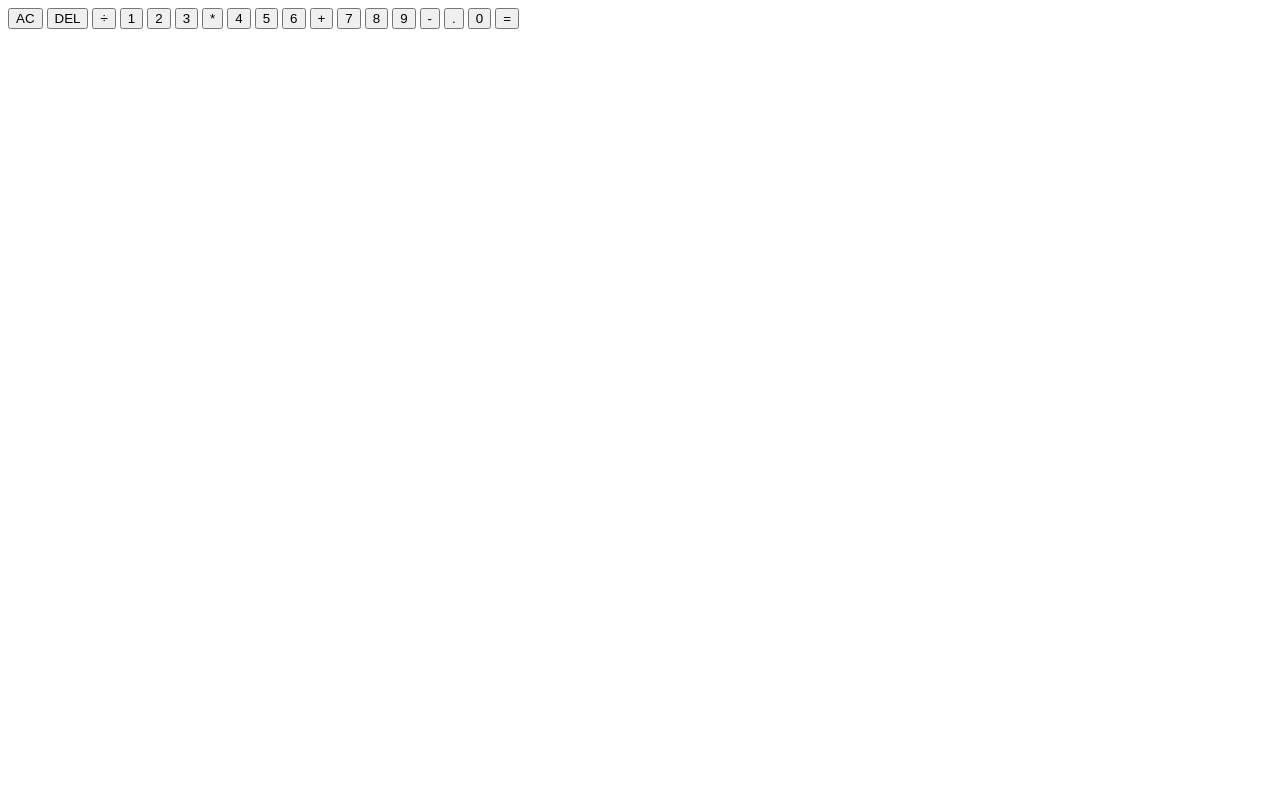
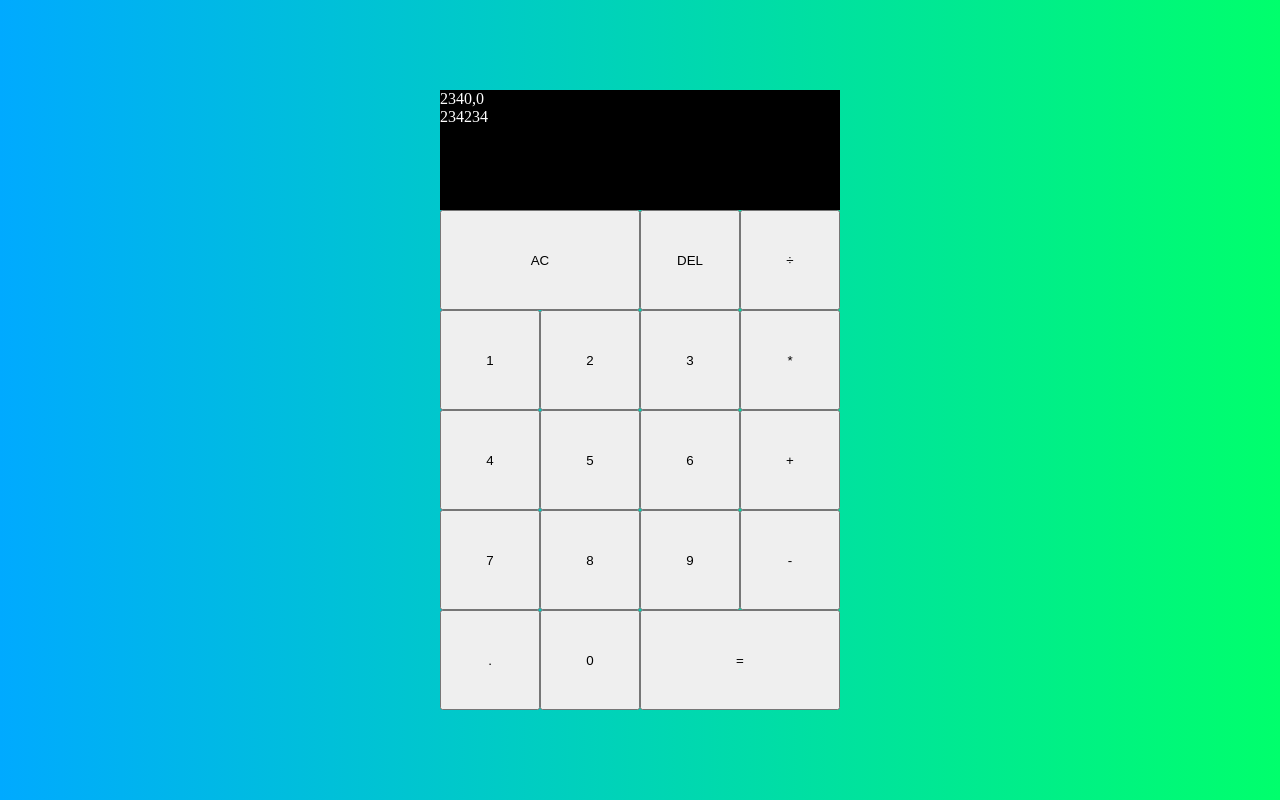
Before and after one commit to moonsftw/calculator-js, a plain HTML site: page index.html in a window 1280 px wide. Drawn offline with Linux system fonts and the light colour scheme.

Commit message:
styles css: estructura grid

```diff
--- a/index.html
+++ b/index.html
@@ -5,13 +5,13 @@
   <meta name="viewport" content="width=device-width, initial-scale=1.0">
   <title>Simple Calculator in JavaScript</title>
   <link rel="stylesheet" href="./styles.css">
-  <script src="./script.js" defer></script>
+  <script src="./script.js" defer></script> <!-- Sería lo mismo que ponerlo al final del body, usando la palabra reservada defer -->
 </head>
 <body>
   <div class="calculator-grid">
     <div class="display">
-      <div class="previous-operand"></div>
-      <div class="current-operand"></div>
+      <div class="previous-operand">2340,0</div>
+      <div class="current-operand">234234</div>
     </div>
     <button class="span-two">AC</button>
     <button class="">DEL</button>
--- a/styles.css
+++ b/styles.css
@@ -0,0 +1,26 @@
+
+body {
+  padding: 0;
+  margin: 0;
+  background: linear-gradient(to right, #00AAFF, #00FF6C)
+}
+
+.calculator-grid {
+  display: grid;
+  justify-content: center;
+  align-content: center;
+  min-height: 100vh;
+
+  grid-template-columns: repeat(4, 100px);
+  grid-template-rows: 120px repeat(5, 100px);
+}
+
+.display {
+  grid-column: 1 / -1;
+  background-color: black;
+  color: white;
+}
+
+.span-two {
+  grid-column: span 2;
+}
```
